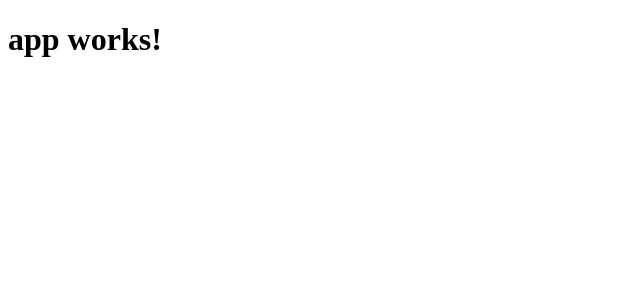
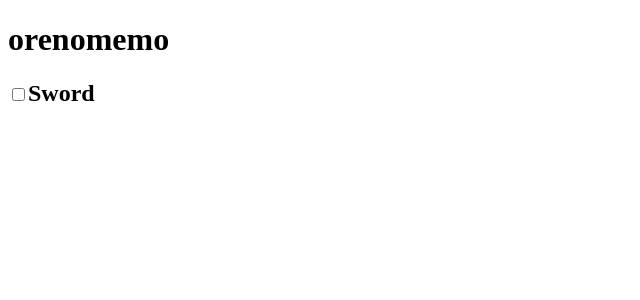
Before and after one commit to fijixxx/berrybox, an Angular app: page / in a window 1280 px wide. Shown: the top 300 px of the page, without its empty margins (0-640 px from the left). Built offline with nearby package versions, Linux system fonts and the light colour scheme.

Commit message:
prot and sword complete

```diff
--- a/src/app/app.component.ts
+++ b/src/app/app.component.ts
@@ -1,10 +1,66 @@
 import { Component } from '@angular/core';
+import { Weapon } from './weapon';
+import { Weaponspec } from './weaponspec';
 
 @Component({
   selector: 'app-root',
-  templateUrl: './app.component.html',
+  template: `
+    <h1>
+      {{title}}
+    </h1>
+
+    <div class="checkbox">
+    <h2>
+      <label>
+        <input type="checkbox" [(ngModel)]="detail" />Sword
+      </label>
+     </h2>
+    </div>
+    <ul>
+        <div *ngIf="detail">
+          <h3><div>SWORD spec</div></h3>
+          <ul>
+            <li>ATK1 Rest: <input [(ngModel)]=swordspec.atk1_rest placeholder="rest" /> Frames: <input [(ngModel)]=swordspec.atk1_frames placeholder="frames" /></li>
+            <li>ATK2 Rest: <input [(ngModel)]=swordspec.atk2_rest placeholder="rest" /> Frames: <input [(ngModel)]=swordspec.atk2_frames placeholder="frames" /></li>
+            <li>ATK3 Rest: <input [(ngModel)]=swordspec.atk3_rest placeholder="rest" /> Frames: <input [(ngModel)]=swordspec.atk3_frames placeholder="frames" /></li>
+            <li>PP Reg(s)<input [(ngModel)]=swordspec.reg placeholder="reg"/></li>
+            <li>PP Rest/Frame: {{((swordspec.atk1_rest+swordspec.atk2_rest+swordspec.atk3_rest)/(swordspec.atk1_frames+swordspec.atk2_frames+swordspec.atk3_frames)+swordspec.reg/60) | number:'.2-2'}}</li>
+            <li>Frames/PP: {{(1/((swordspec.atk1_rest+swordspec.atk2_rest+swordspec.atk3_rest)/(swordspec.atk1_frames+swordspec.atk2_frames+swordspec.atk3_frames)+swordspec.reg/60)) | number:'.2-2'}}</li>
+          </ul>
+         <li *ngFor="let sword of swords">
+          <ul>
+            <h3><li>PA name：{{sword.name_photonart}}</li></h3>
+            <li>Consumption: {{sword.consumption}}</li>
+            <li>Damage：<input [(ngModel)]=sword.damage placeholder="damage" /></li>
+            <li>Frames：<input [(ngModel)]=sword.frames placeholder="frames" /></li>
+            <li>Net DPS: {{(sword.damage/sword.frames*60) | number:'.2-2'}}</li>
+            <li>Gross DPS: {{(sword.damage/(sword.frames+sword.consumption*(1/((swordspec.atk1_rest+swordspec.atk2_rest+swordspec.atk3_rest)/(swordspec.atk1_frames+swordspec.atk2_frames+swordspec.atk3_frames)+swordspec.reg/60)))*60) | number:'.2-2'}}</li>
+          </ul>
+         </li>
+        </div>
+    </ul>
+`,
   styleUrls: ['./app.component.css']
 })
+
 export class AppComponent {
-  title = 'app works!';
+  title = 'orenomemo';
+  swords = SWORDS;
+  swordspec = SWORDSPEC;
 }
+
+const SWORDS: Weapon[] = [
+  { name_weapon: 'sword', name_photonart: 'ライジング', damage: 2010, consumption: 20, frames: 146},
+  { name_weapon: 'sword', name_photonart: 'ツイスター零(最短, 空中発動)', damage: 1580, consumption: 30, frames: 85},
+  { name_weapon: 'sword', name_photonart: 'ノヴァストライク(チャージ2)', damage: 1895, consumption: 20, frames: 162},
+  { name_weapon: 'sword', name_photonart: 'ライドスラッシャー(チャージ2, 空中発動)', damage: 2214, consumption: 25, frames: 146},
+  { name_weapon: 'sword', name_photonart: 'オーバーエンド(ギア3)', damage: 4125, consumption: 40, frames: 298},
+  { name_weapon: 'sword', name_photonart: 'ソニックアロウ', damage: 594, consumption: 25, frames: 40},
+  { name_weapon: 'sword', name_photonart: 'JGソニック', damage: 755, consumption: 0, frames: 40},
+  { name_weapon: 'sword', name_photonart: 'ギルティブレイク(チャージ2)', damage: 1100, consumption: 20, frames: 72},
+  { name_weapon: 'sword', name_photonart: 'イグナイトパリング', damage: 1841, consumption: 25, frames: 190},
+  { name_weapon: 'sword', name_photonart: 'JGイグナイトパリング', damage: 3068, consumption: 15, frames: 160},
+];
+const SWORDSPEC: Weaponspec = {
+  atk1_rest: 9, atk1_frames: 48, atk2_rest: 9, atk2_frames: 40, atk3_rest: 10, atk3_frames: 52, reg: 5
+};
```
